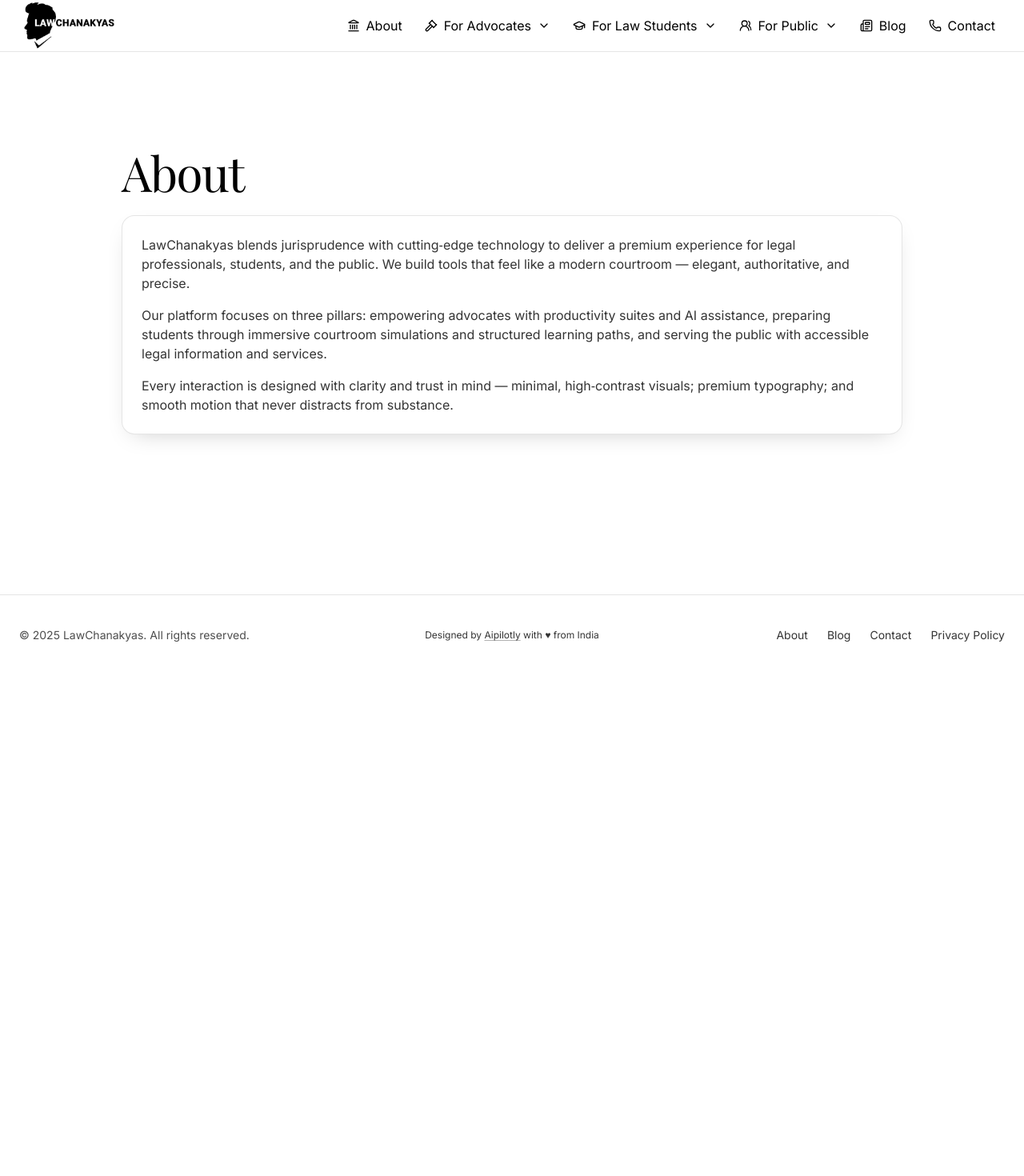
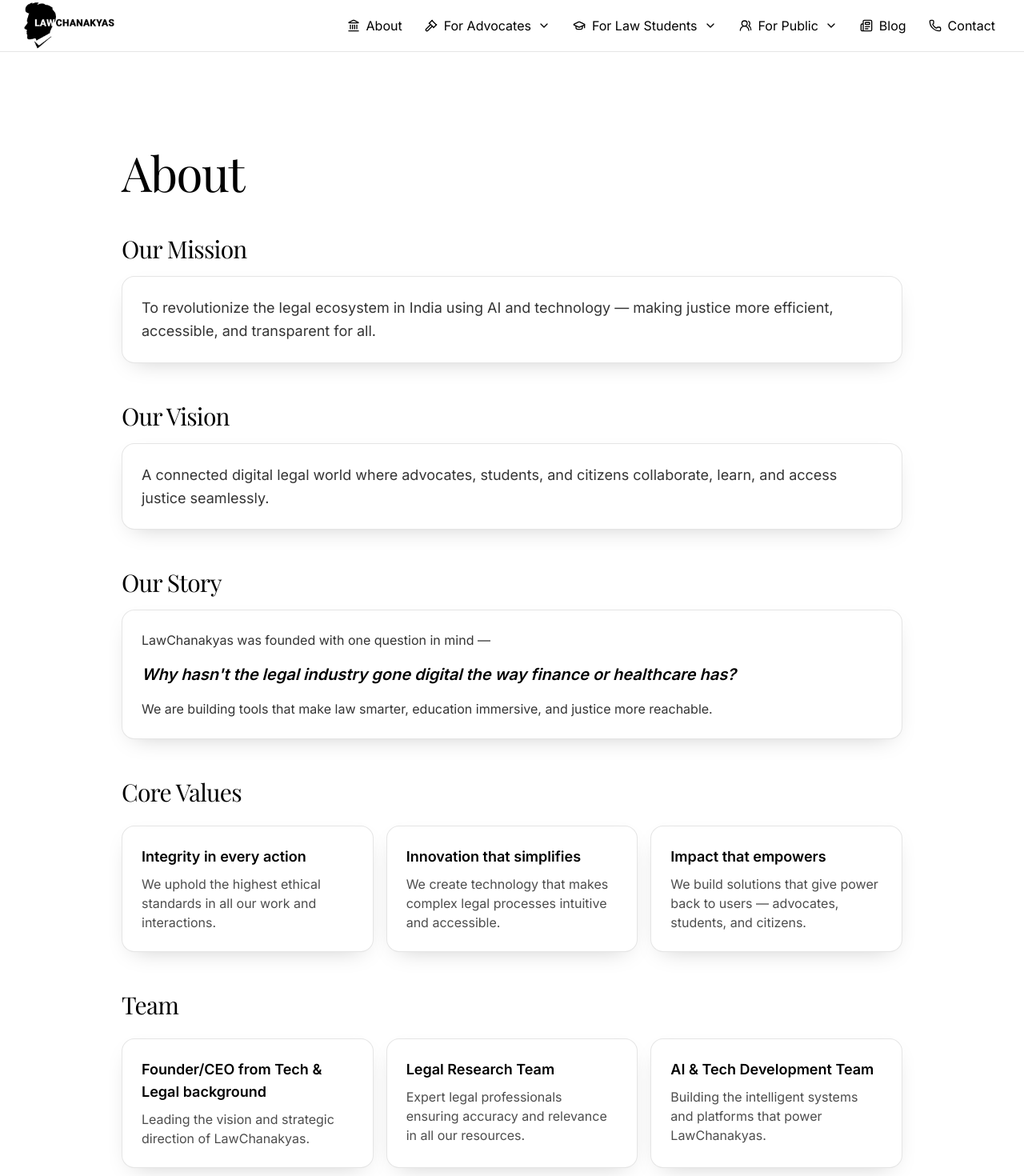
Before and after one commit to aipilotly/lawchanakyas, a Next.js app: page /about in a window 1280 px wide. Shown: the top 1470 px of the page at 80% size. Before the commit the page ends 844 px from the top, so only its background shows below. Built offline with nearby package versions, Linux system fonts and the light colour scheme; a web font is replaced by a local one.

Commit message:
updated few issues

```diff
--- a/src/app/about/page.tsx
+++ b/src/app/about/page.tsx
@@ -2,33 +2,88 @@ import PageTransition from "@/components/PageTransition";
 
 export const metadata = {
   title: "About",
-  description: "About LawChanakyas — our mission and values.",
+  description: "About LawChanakyas — our mission, vision, and values.",
 };
 
 export default function AboutPage() {
   return (
     <PageTransition>
       <div className="mx-auto max-w-5xl px-6 py-16">
-        <h1 className="h1 mb-6 text-black">About</h1>
-        <div className="premium-card space-y-4">
-          <p className="text-black/80">
-            LawChanakyas blends jurisprudence with cutting‑edge technology to
-            deliver a premium experience for legal professionals, students, and
-            the public. We build tools that feel like a modern courtroom —
-            elegant, authoritative, and precise.
-          </p>
-          <p className="text-black/80">
-            Our platform focuses on three pillars: empowering advocates with
-            productivity suites and AI assistance, preparing students through
-            immersive courtroom simulations and structured learning paths, and
-            serving the public with accessible legal information and services.
-          </p>
-          <p className="text-black/80">
-            Every interaction is designed with clarity and trust in mind —
-            minimal, high‑contrast visuals; premium typography; and smooth
-            motion that never distracts from substance.
-          </p>
-        </div>
+        <h1 className="h1 mb-12 text-black">About</h1>
+
+        {/* Our Mission */}
+        <section className="mb-12">
+          <h2 className="h2 mb-4 text-black">Our Mission</h2>
+          <div className="premium-card">
+            <p className="text-lg text-black/80 leading-relaxed">
+              To revolutionize the legal ecosystem in India using AI and technology — making justice more efficient, accessible, and transparent for all.
+            </p>
+          </div>
+        </section>
+
+        {/* Our Vision */}
+        <section className="mb-12">
+          <h2 className="h2 mb-4 text-black">Our Vision</h2>
+          <div className="premium-card">
+            <p className="text-lg text-black/80 leading-relaxed">
+              A connected digital legal world where advocates, students, and citizens collaborate, learn, and access justice seamlessly.
+            </p>
+          </div>
+        </section>
+
+        {/* Our Story */}
+        <section className="mb-12">
+          <h2 className="h2 mb-4 text-black">Our Story</h2>
+          <div className="premium-card space-y-4">
+            <p className="text-black/80 leading-relaxed">
+              LawChanakyas was founded with one question in mind —
+            </p>
+            <p className="text-xl font-semibold text-black italic">
+              Why hasn't the legal industry gone digital the way finance or healthcare has?
+            </p>
+            <p className="text-black/80 leading-relaxed">
+              We are building tools that make law smarter, education immersive, and justice more reachable.
+            </p>
+          </div>
+        </section>
+
+        {/* Core Values */}
+        <section className="mb-12">
+          <h2 className="h2 mb-6 text-black">Core Values</h2>
+          <div className="grid gap-4 md:grid-cols-3">
+            <div className="premium-card">
+              <h3 className="font-semibold text-lg mb-2 text-black">Integrity in every action</h3>
+              <p className="text-black/70">We uphold the highest ethical standards in all our work and interactions.</p>
+            </div>
+            <div className="premium-card">
+              <h3 className="font-semibold text-lg mb-2 text-black">Innovation that simplifies</h3>
+              <p className="text-black/70">We create technology that makes complex legal processes intuitive and accessible.</p>
+            </div>
+            <div className="premium-card">
+              <h3 className="font-semibold text-lg mb-2 text-black">Impact that empowers</h3>
+              <p className="text-black/70">We build solutions that give power back to users — advocates, students, and citizens.</p>
+            </div>
+          </div>
+        </section>
+
+        {/* Team Section */}
+        <section className="mb-12">
+          <h2 className="h2 mb-6 text-black">Team</h2>
+          <div className="grid gap-4 md:grid-cols-3">
+            <div className="premium-card">
+              <h3 className="font-semibold text-lg mb-2 text-black">Founder/CEO from Tech & Legal background</h3>
+              <p className="text-black/70">Leading the vision and strategic direction of LawChanakyas.</p>
+            </div>
+            <div className="premium-card">
+              <h3 className="font-semibold text-lg mb-2 text-black">Legal Research Team</h3>
+              <p className="text-black/70">Expert legal professionals ensuring accuracy and relevance in all our resources.</p>
+            </div>
+            <div className="premium-card">
+              <h3 className="font-semibold text-lg mb-2 text-black">AI & Tech Development Team</h3>
+              <p className="text-black/70">Building the intelligent systems and platforms that power LawChanakyas.</p>
+            </div>
+          </div>
+        </section>
       </div>
     </PageTransition>
   );
--- a/src/app/page.tsx
+++ b/src/app/page.tsx
@@ -7,7 +7,8 @@ import { motion } from "framer-motion";
 
 const fadeUp = {
   initial: { opacity: 0, y: 16 },
-  animate: { opacity: 1, y: 0 },
+  whileInView: { opacity: 1, y: 0 },
+  viewport: { once: true },
   transition: { duration: 0.5, ease: "easeOut" },
 };
 
@@ -18,7 +19,7 @@ export default function Home() {
       <section className="relative overflow-hidden">
         <div className="mx-auto max-w-7xl px-6 pt-14 pb-10">
           <div className="grid items-center gap-10 md:grid-cols-2">
-            <motion.div {...fadeUp} viewport={{ once: true }}>
+            <motion.div {...fadeUp}>
               <div className="space-y-6">
                 <div className="inline-flex items-center gap-2 rounded-full border border-black/15 bg-black/10 px-3 py-1 text-xs uppercase tracking-wider text-black/80">
                   <Scale className="h-3.5 w-3.5" /> Courtroom • Law • Justice
@@ -35,7 +36,7 @@ export default function Home() {
                 </div>
               </div>
             </motion.div>
-            <motion.div {...fadeUp} transition={{ ...fadeUp.transition, delay: 0.1 }} viewport={{ once: true }}>
+            <motion.div {...fadeUp} transition={{ ...fadeUp.transition, delay: 0.1 }}>
               <div className="rounded-2xl border border-black/10 bg-black/5 p-8 text-black/60">
                 <div className="aspect-[4/3] w-full rounded-xl border border-black/10 bg-white/60" />
                 <div className="mt-4 text-sm">Preview: Platform overview or hero graphic</div>
@@ -51,7 +52,7 @@ export default function Home() {
           <h2 className="h2 mb-6 text-black">Why LawChanakyas?</h2>
           <div className="grid gap-4 md:grid-cols-3">
             {["Bridging the gap between law and technology","Empowering advocates, students, and citizens","Redefining how India learns, practices, and accesses law"].map((title, idx) => (
-              <motion.div key={title} {...fadeUp} transition={{ ...fadeUp.transition, delay: 0.05 * idx }} viewport={{ once: true }} className="premium-card text-black hover-lift">
+              <motion.div key={title} {...fadeUp} transition={{ ...fadeUp.transition, delay: 0.05 * idx }} className="premium-card text-black hover-lift">
                 <div className="font-semibold mb-1">{title}</div>
                 <p className="text-black/70">&nbsp;</p>
               </motion.div>
@@ -65,7 +66,7 @@ export default function Home() {
         <div className="mx-auto max-w-7xl px-6 py-10">
           <h2 className="h2 mb-6 text-black">Quick Links:</h2>
           <div className="grid gap-4 md:grid-cols-3">
-            <motion.div {...fadeUp} viewport={{ once: true }} className="hover-lift">
+            <motion.div {...fadeUp} className="hover-lift">
               <Link href="/advocates" className="premium-card text-black">
                 <div className="flex items-center gap-3">
                   <div className="inline-flex h-9 w-9 items-center justify-center rounded-full bg-black text-white"><Gavel className="h-4 w-4" /></div>
@@ -73,7 +74,7 @@ export default function Home() {
                 </div>
               </Link>
             </motion.div>
-            <motion.div {...fadeUp} transition={{ ...fadeUp.transition, delay: 0.05 }} viewport={{ once: true }} className="hover-lift">
+            <motion.div {...fadeUp} transition={{ ...fadeUp.transition, delay: 0.05 }} className="hover-lift">
               <Link href="/students" className="premium-card text-black">
                 <div className="flex items-center gap-3">
                   <div className="inline-flex h-9 w-9 items-center justify-center rounded-full bg-black text-white"><GraduationCap className="h-4 w-4" /></div>
@@ -81,7 +82,7 @@ export default function Home() {
                 </div>
               </Link>
             </motion.div>
-            <motion.div {...fadeUp} transition={{ ...fadeUp.transition, delay: 0.1 }} viewport={{ once: true }} className="hover-lift">
+            <motion.div {...fadeUp} transition={{ ...fadeUp.transition, delay: 0.1 }} className="hover-lift">
               <Link href="/public" className="premium-card text-black">
                 <div className="flex items-center gap-3">
                   <div className="inline-flex h-9 w-9 items-center justify-center rounded-full bg-black text-white"><Users2 className="h-4 w-4" /></div>
@@ -98,7 +99,7 @@ export default function Home() {
         <div className="mx-auto max-w-7xl px-6 pb-12">
           <div className="grid gap-4 md:grid-cols-3">
             {["3 Core Platforms","25+ Legal Draft Templates","AI trained on 10,000+ Case Laws"].map((t, i) => (
-              <motion.div key={t} {...fadeUp} transition={{ ...fadeUp.transition, delay: 0.05 * i }} viewport={{ once: true }} className="rounded-xl border border-black/10 bg-white p-5 text-center hover-lift">
+              <motion.div key={t} {...fadeUp} transition={{ ...fadeUp.transition, delay: 0.05 * i }} className="rounded-xl border border-black/10 bg-white p-5 text-center hover-lift">
                 <div className="text-2xl font-semibold text-black">{t}</div>
               </motion.div>
             ))}
```
